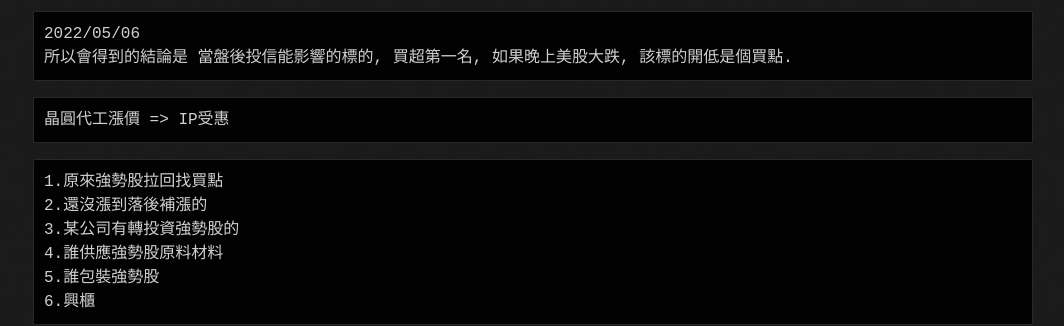
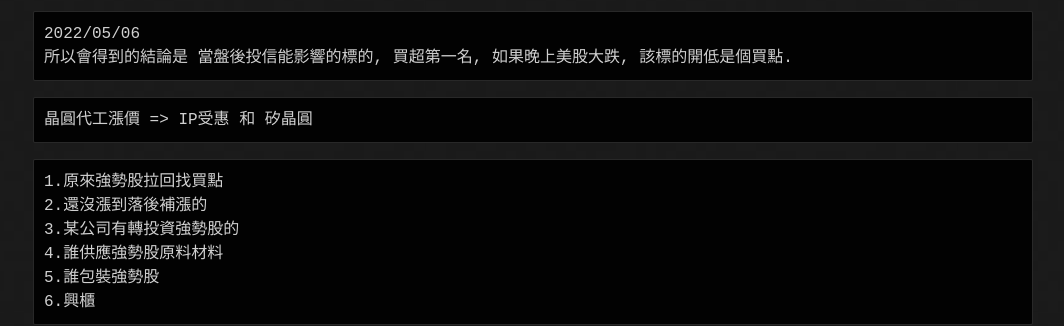
Before and after one commit to lepg5487/Stock_God, a Jekyll site: the page built from experience.md, in a window 1280 px wide and 900 px high, scrolled down 603 px. Shown: the part 149-475 px from the top of the window, without its empty margins (107-1171 px from the left). Built offline with Jekyll 4.4.1, drawn with Linux system fonts in a browser that asks for light colours; our own code applies the rules of GitHub Pages for plain Markdown files.

Commit message:
Update experience.md

````diff
--- a/experience.md
+++ b/experience.md
@@ -32,7 +32,7 @@ layout: testlayouts
 所以會得到的結論是 當盤後投信能影響的標的, 買超第一名, 如果晚上美股大跌, 該標的開低是個買點.
 ```
 ```
-晶圓代工漲價 => IP受惠
+晶圓代工漲價 => IP受惠 和 矽晶圓
 ```
 
 ```
````
